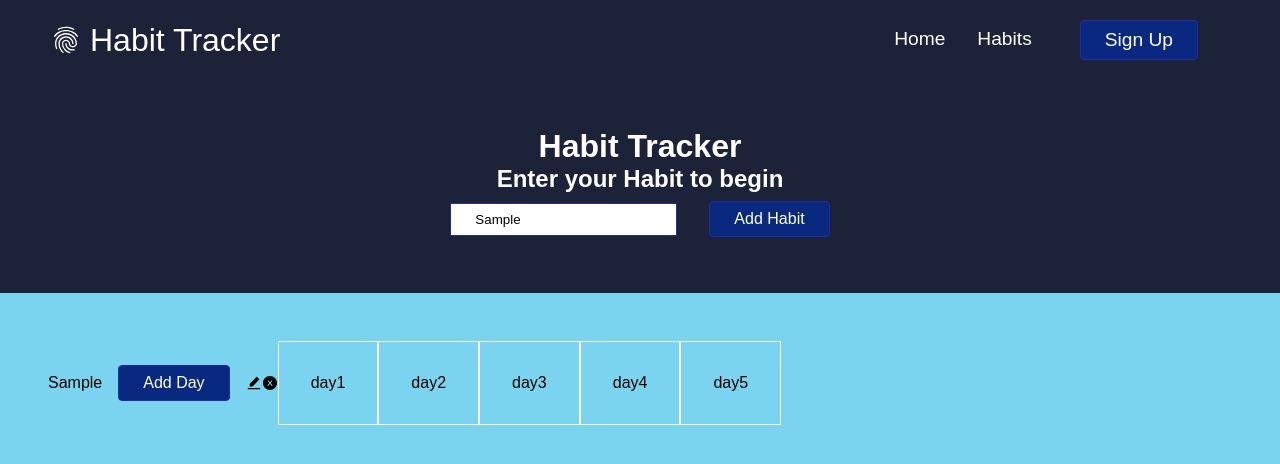
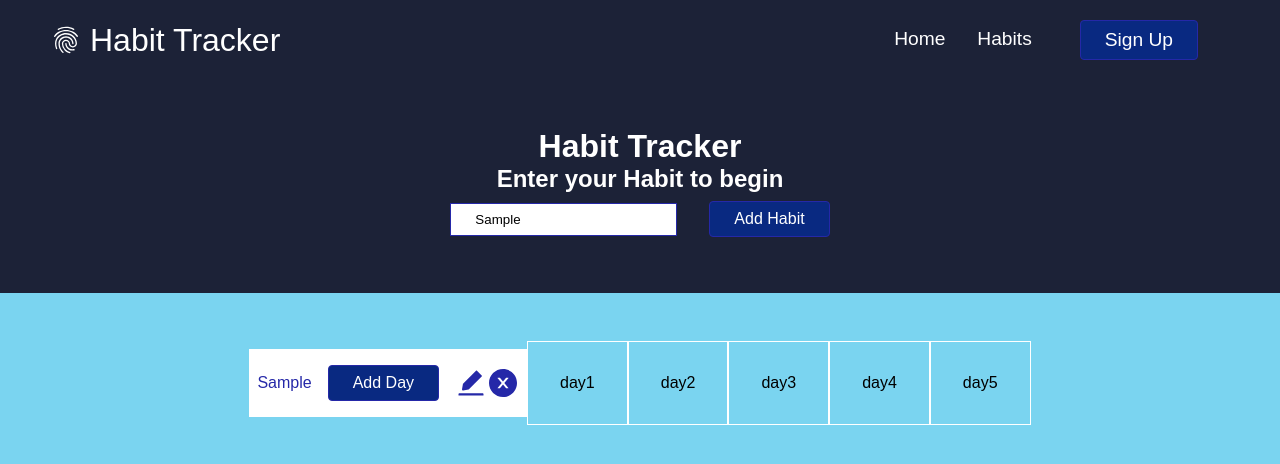
Before and after one commit to EamonnMul/Habit-tracker, a React (Create React App) app: page /habits in a window 1280 px wide. Both pictures are taken after typing "Sample" into the empty fields and a click on the button "Add Habit". Shown: the top 464 px of the page. Built offline with nearby package versions, Linux system fonts and the light colour scheme; no server answers; the database is empty.

Commit message:
update on habit pages

```diff
--- a/src/components/habit.js
+++ b/src/components/habit.js
@@ -83,8 +83,9 @@ const Habit = (props) =>
        <button className={classes.btn}
        onClick={handleAddDay}
        >Add Day</button>
-       <AiFillEdit onClick={handleEdit}/>
-       <AiFillCloseCircle
+       <AiFillEdit className={classes.menu}
+       onClick={handleEdit}/>
+       <AiFillCloseCircle className={classes.menu}
        onClick={handleDeletion}
        />
        </div>
--- a/src/components/habit.module.css
+++ b/src/components/habit.module.css
@@ -20,6 +20,8 @@
 .habitContainer {
   display: flex;
   flex-direction: row;
+  align-items: center;
+  justify-content: center;
 }
 .HabitDescription {
   display: flex;
@@ -27,6 +29,9 @@
   align-items: center;
   min-width: 10em;
   justify-content: space-between;
+  color: #2528a8 ;
+  padding: .5em;
+  background-color: white;
 
 }
 .individualDays {
@@ -70,3 +75,14 @@
 .btn--alt:hover {
   background-color: #f8dae9;
 }
+
+.menu{
+
+  color: #2528a8 ;
+  justify-self: start;
+  cursor: pointer;
+  text-decoration: none;
+  font-size: 2rem;
+  display: flex;
+  align-items: center;
+}
```
